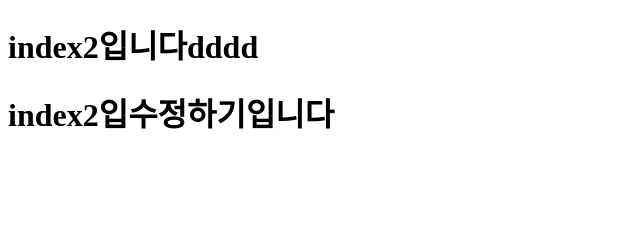
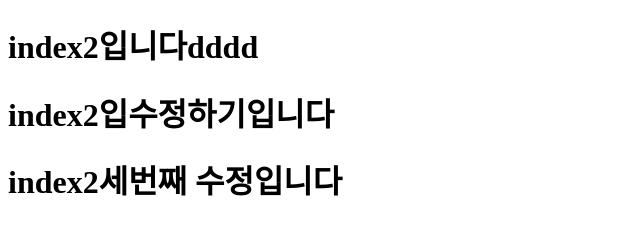
Before and after one commit to understanding963852/test0204, a plain HTML site: page index2.html in a window 1280 px wide. Shown: the whole page, without its empty margins (0-640 px from the left). Drawn offline with Linux system fonts and the light colour scheme.

Commit message:
three commit

```diff
--- a/index2.html
+++ b/index2.html
@@ -9,5 +9,6 @@
 <body>
     <h1>index2입니다dddd</h1>
     <h1>index2입수정하기입니다</h1>
+    <h1>index2세번째 수정입니다</h1>
 </body>
 </html>
```
